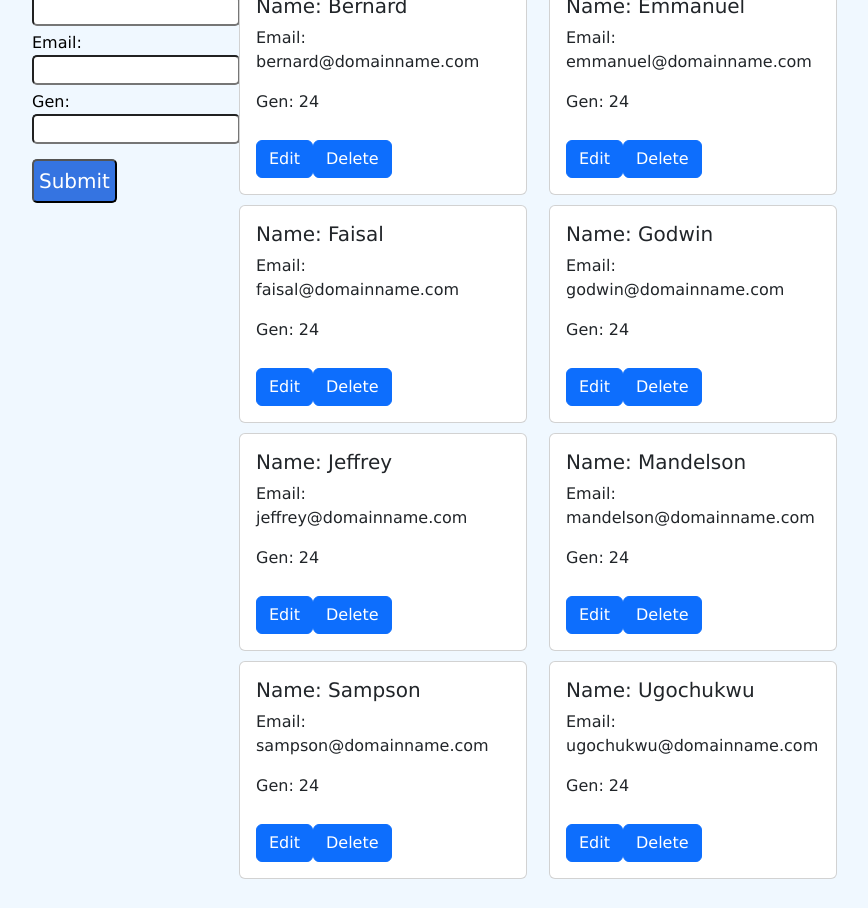
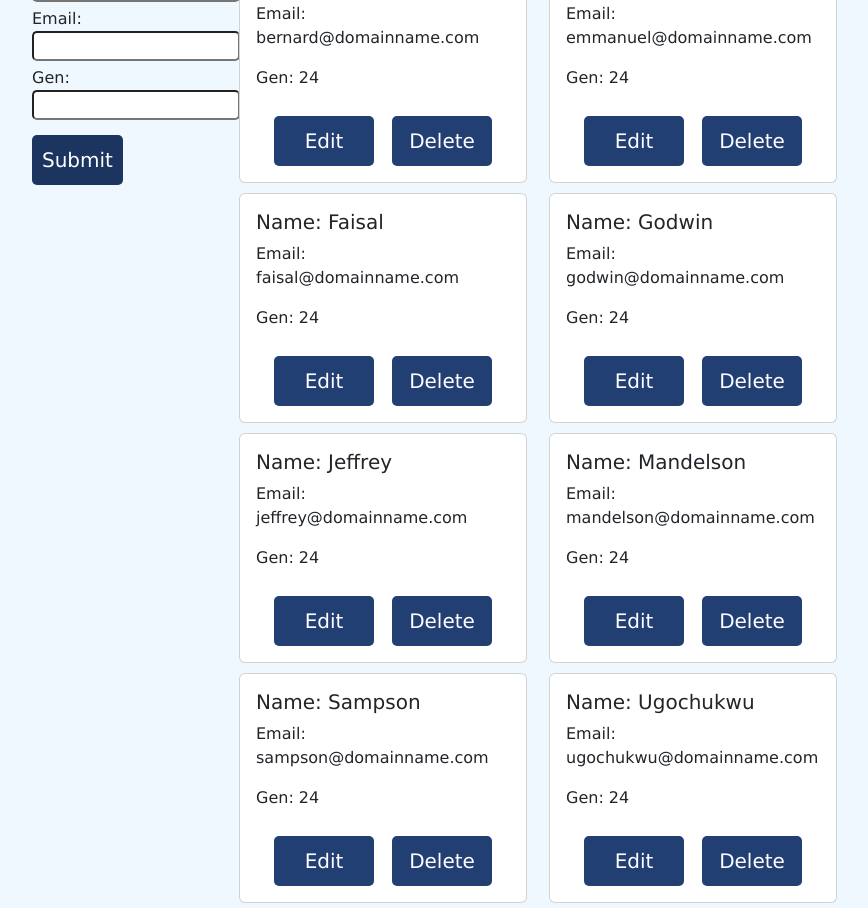
Before and after one commit to nGhart/users, a React (Create React App) app: page / in a window 1280 px wide. Shown: the whole page, without its empty margins (50-918 px from the left). Before the commit the page ends 884 px from the top, so only its background shows below. Built offline with nearby package versions, Linux system fonts and the light colour scheme.

Commit message:
Modified form

```diff
--- a/src/App.css
+++ b/src/App.css
@@ -7,29 +7,35 @@ body {
   display: flex;
   align-items: center;
 }
-.signupForm {
-  color: aliceblue;
-}
-h1 {
-  color: #000;
-}
-label {
-  color: black;
-}
 input {
   border-radius: 5px;
   margin-bottom: 5px;
 }
-button {
+.button {
   margin-top: 10px;
-  background-color: #3574e1;
+  background-color: #1c3560;
   color: #fff;
   font-size: 20px;
-  padding: 5px;
+  padding: 10px;
   border-radius: 5px;
+  border: none;
 }
 .users {
   text-align: center;
+}
+.userButton {
+  margin-top: 10px;
+  background-color: #213f72;
+  color: #fff;
+  font-size: 20px;
+  padding: 10px;
+  border-radius: 5px;
+  border: none;
+  width: 100px;
+  }
+.userModification {
+  display: flex;
+  justify-content:space-evenly;
 }
 .box {
   margin: 5px;
```
